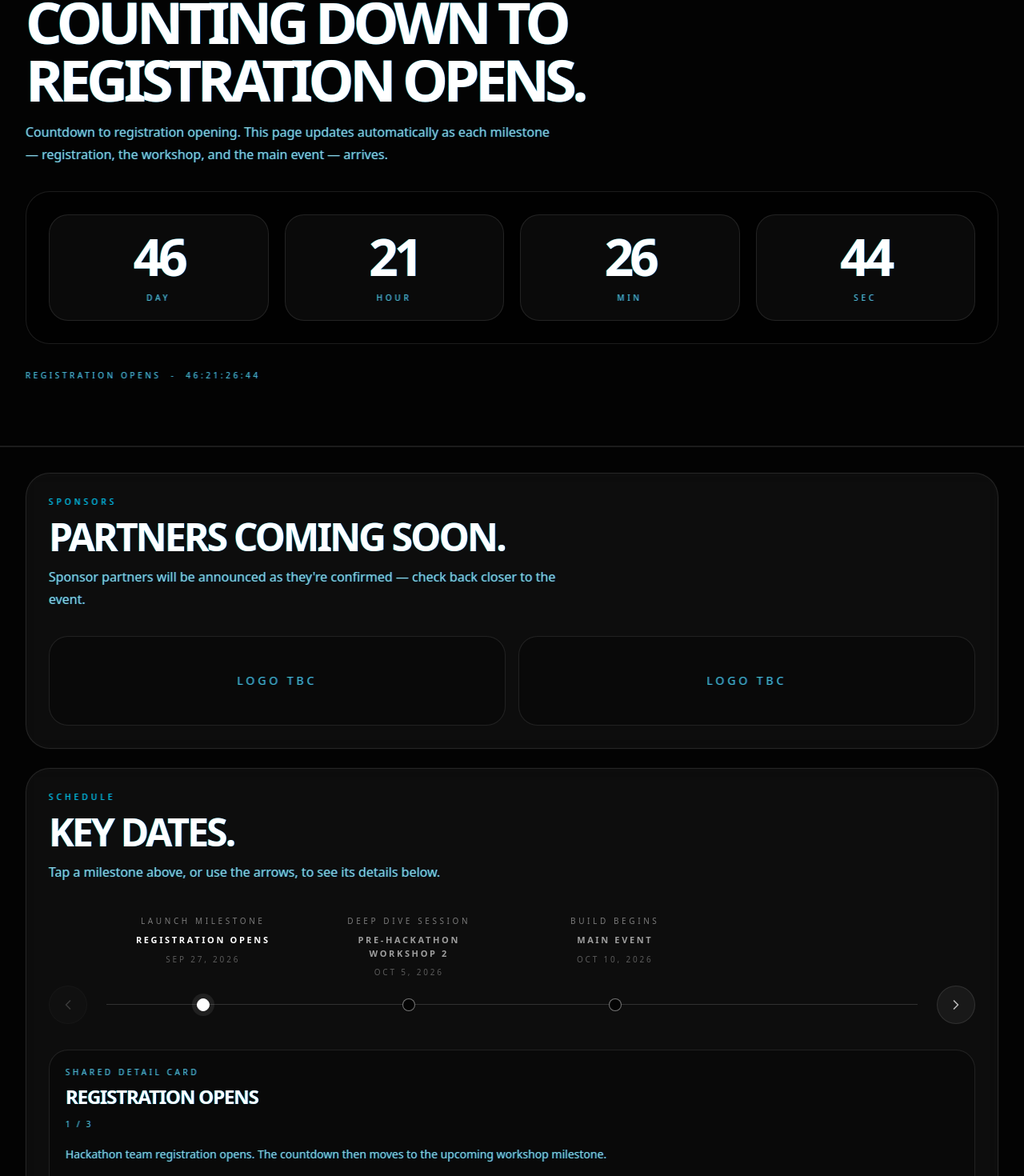
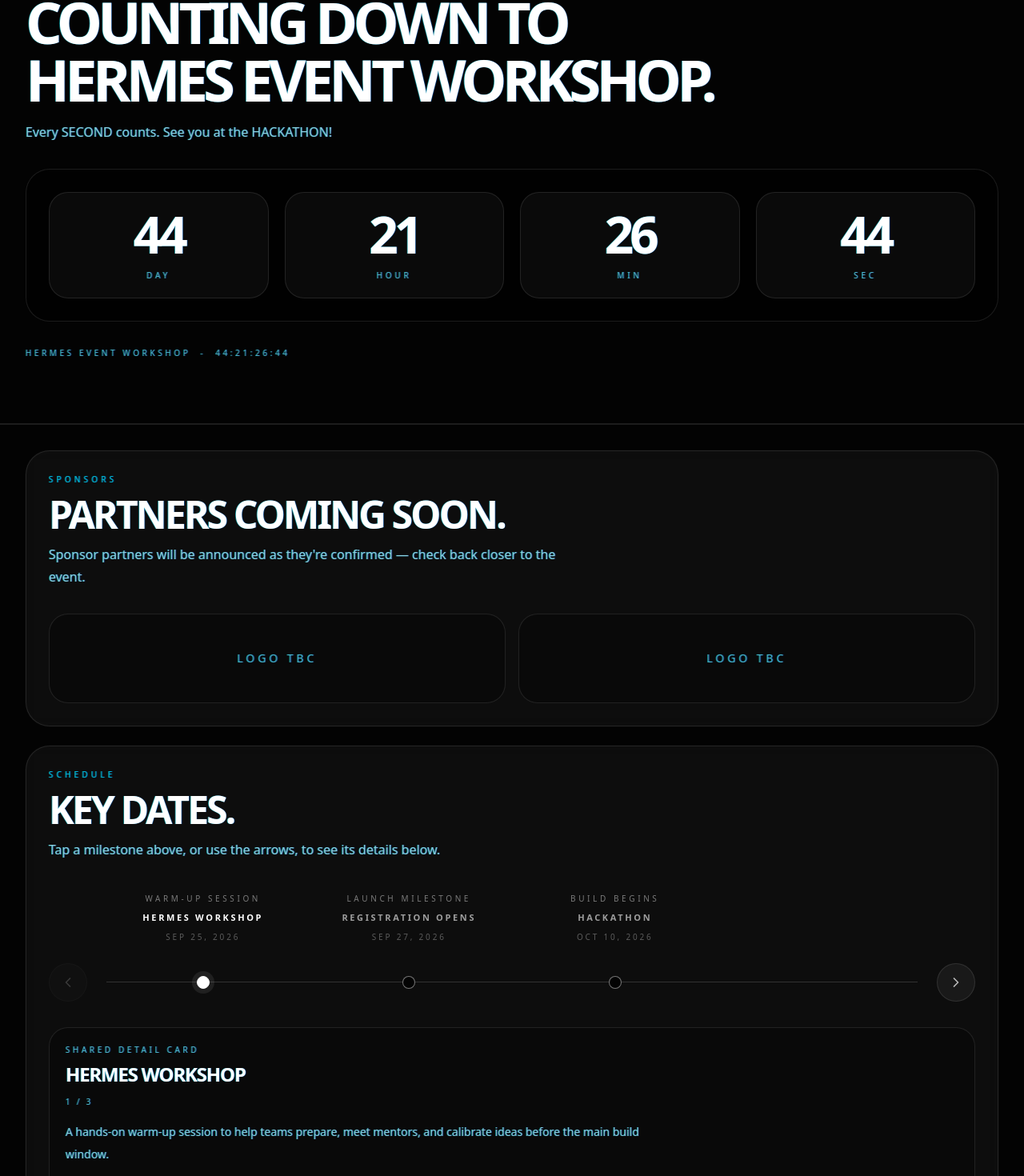
Before and after one commit to aihackerdorm-sarawak/aihackadorm-sarawak-web, a Next.js app: page / in a window 1280 px wide. Shown: the part 1204-2674 px from the top of the page at 80% size. Built offline with nearby package versions, Linux system fonts and the light colour scheme.

Commit message:
updated countdown, modified faq and schedule sections

```diff
--- a/components/Faq.tsx
+++ b/components/Faq.tsx
@@ -17,12 +17,12 @@ export const faqs: FaqItem[] = [
   },
   {
     question: "Are we required to pay for this event?",
-    answer: "It's completely free!",
+    answer: "Yes, there is a registration fee of RM10 per person.",
   },
   {
     question: "Can I join solo, or is the hackathon team-based?",
     answer:
-      "This is a team-based hackathon, you'll build with a team during the event.",
+      "You can join either solo or as part of a team. Teams can have a maximum of 4 members..",
   },
 ];
 
--- a/components/HackathonLandingPage.tsx
+++ b/components/HackathonLandingPage.tsx
@@ -59,52 +59,34 @@ type CountdownValues = {
 
 const scheduleItems: ScheduleItem[] = [
   {
+    id: "workshop",
+    label: "Hermes Workshop",
+    date: "Sep 25, 2026",
+    hint: "Warm-up session",
+    title: "Hermes Workshop",
+    copy:
+      "A hands-on warm-up session to help teams prepare, meet mentors, and calibrate ideas before the main build window.",
+    eventStartsAt: "2026-09-25T00:00:00+08:00",
+    registerHref: "https://www.aihackerdorm.com/events/hermes-agent-workshop",
+  },
+  {
     id: "registration",
     label: "Registration Opens",
     date: "Sep 27, 2026",
     hint: "Launch milestone",
     title: "Registration opens",
     copy:
-      "Hackathon team registration opens. The countdown then moves to the upcoming workshop milestone.",
+      "Team registration is now open! Get your team ready and prepare for the upcoming hackathon",
     status: "Live soon",
   },
-  /* Workshop 1 is temporarily unavailable. Keep this milestone here so it can
-     be restored if the workshop plans change.
   {
-    id: "workshop",
-    label: "Pre-Hackathon Workshop 1",
-    date: "Sep 25, 2026",
-    hint: "Warm-up session",
-    title: "Pre-hackathon workshop 1",
-    copy:
-      "A tentative warm-up session to help teams prepare, meet mentors, and calibrate ideas before the main build window.",
-    badge: "Tentative",
-    eventStartsAt: "2026-09-25T00:00:00+08:00",
-    // Placeholder — point to the live workshop registration page when it exists.
-    registerHref: "/workshop-1",
-  },
-  */
-  {
-    id: "workshop-2",
-    label: "Pre-Hackathon Workshop 2",
-    date: "Oct 5, 2026",
-    hint: "Deep dive session",
-    title: "Pre-hackathon workshop 2",
-    copy:
-      "A second warm-up session to go deeper on the tools and techniques teams will use during the main build window.",
-    badge: "Tentative",
-    eventStartsAt: "2026-10-05T10:00:00+08:00",
-    // Placeholder — point to the live workshop registration page when it exists.
-    registerHref: "/workshop-2",
-  },
-  {
-    id: "main-event",
-    label: "Main Event",
+    id: "Hackathon",
+    label: "Hackathon",
     date: "Oct 10, 2026",
     hint: "Build begins",
-    title: "Main event begins",
+    title: "Hackathon begins",
     copy:
-      "The main hackathon start date. The countdown then shifts into the 2-day live event window until completion.",
+      "The 2-day hackathon officially kicks off!",
     status: "2-day event",
   },
 ];
@@ -289,11 +271,14 @@ function PrimaryButton({
 }) {
   const className =
     "register-cta inline-flex items-center justify-center gap-2 rounded-full border border-white/15 bg-white px-5 py-3 text-[11px] font-semibold uppercase tracking-[0.28em] text-black transition-opacity disabled:cursor-not-allowed disabled:opacity-75";
+  const isExternal = href?.startsWith("http");
 
   if (href && !disabled) {
     return (
       <a
         href={href}
+        target={isExternal ? "_blank" : undefined}
+        rel={isExternal ? "noopener noreferrer" : undefined}
         className={className}
         data-text={typeof children === "string" ? children : undefined}
       >
@@ -330,7 +315,7 @@ function getRegistrationCta(stage: CountdownStage) {
   return {
     label: "Register",
     disabled: false,
-    href: "/register",
+    href: "https://www.aihackerdorm.com/events/dormathon-2026-malaysia-s-nationwide-hackathon-build-the-next-big-thing",
   } as const;
 }
 
@@ -595,13 +580,11 @@ function CountdownSection(
           </p>
           <h2 className="text-4xl font-black uppercase tracking-[-0.08em] text-white sm:text-6xl lg:text-7xl">
             {stage.completed
-              ? "The event has finished."
+              ? "The Hackathon has finished."
               : `Counting down to ${stage.label}.`}
           </h2>
           <p className="max-w-2xl text-sm leading-7 text-white/55 sm:text-base">
-            {stage.eyebrow}. {stage.phase === "event-live"
-              ? "The main event is live — 2 days on the clock until it wraps up."
-              : "This page updates automatically as each milestone — registration, the workshop, and the main event — arrives."}
+            Every SECOND counts. See you at the HACKATHON!
           </p>
         </div>
 
@@ -972,6 +955,8 @@ function ScheduleSection({
             {registrationState.status === "open" ? (
               <a
                 href={registrationState.href}
+                target={registrationState.href?.startsWith("http") ? "_blank" : undefined}
+                rel={registrationState.href?.startsWith("http") ? "noopener noreferrer" : undefined}
                 className="mt-5 inline-flex items-center gap-2 rounded-full border border-white/15 bg-white px-5 py-2.5 text-[11px] font-semibold uppercase tracking-[0.28em] text-black transition-colors hover:bg-cyan-400"
               >
                 Register for this workshop
--- a/lib/countdown.ts
+++ b/lib/countdown.ts
@@ -22,8 +22,8 @@ export type CountdownStage = {
 };
 
 export const COUNTDOWN_TARGETS = {
+  workshop: new Date("2026-09-25T00:00:00"),
   registration: new Date("2026-09-27T00:00:00"),
-  workshop: new Date("2026-10-05T10:00:00"),
   mainEvent: new Date("2026-10-10T00:00:00"),
   eventEnds: new Date("2026-10-12T00:00:00"),
 } as const;
@@ -33,6 +33,16 @@ function remainingUntil(target: Date, now: number) {
 }
 
 export function getCountdownStage(now = Date.now()): CountdownStage {
+  if (now < COUNTDOWN_TARGETS.workshop.getTime()) {
+    return {
+      phase: "workshop",
+      eyebrow: "Countdown to Hermes Event Workshop",
+      label: "Hermes Event Workshop",
+      target: COUNTDOWN_TARGETS.workshop,
+      completed: false,
+    };
+  }
+
   if (now < COUNTDOWN_TARGETS.registration.getTime()) {
     return {
       phase: "registration",
@@ -43,21 +53,11 @@ export function getCountdownStage(now = Date.now()): CountdownStage {
     };
   }
 
-  if (now < COUNTDOWN_TARGETS.workshop.getTime()) {
-    return {
-      phase: "workshop",
-      eyebrow: "Countdown to pre-hackathon workshop",
-      label: "Pre-Hackathon Workshop 2",
-      target: COUNTDOWN_TARGETS.workshop,
-      completed: false,
-    };
-  }
-
   if (now < COUNTDOWN_TARGETS.mainEvent.getTime()) {
     return {
       phase: "main-event",
-      eyebrow: "Countdown to the main event",
-      label: "Main Event",
+      eyebrow: "Countdown to the Hackathon",
+      label: "The Hackathon",
       target: COUNTDOWN_TARGETS.mainEvent,
       completed: false,
     };
@@ -66,7 +66,7 @@ export function getCountdownStage(now = Date.now()): CountdownStage {
   if (now < COUNTDOWN_TARGETS.eventEnds.getTime()) {
     return {
       phase: "event-live",
-      eyebrow: "The main event is live",
+      eyebrow: "The Hackathon is live",
       label: "Event Completion",
       target: COUNTDOWN_TARGETS.eventEnds,
       completed: false,
```
